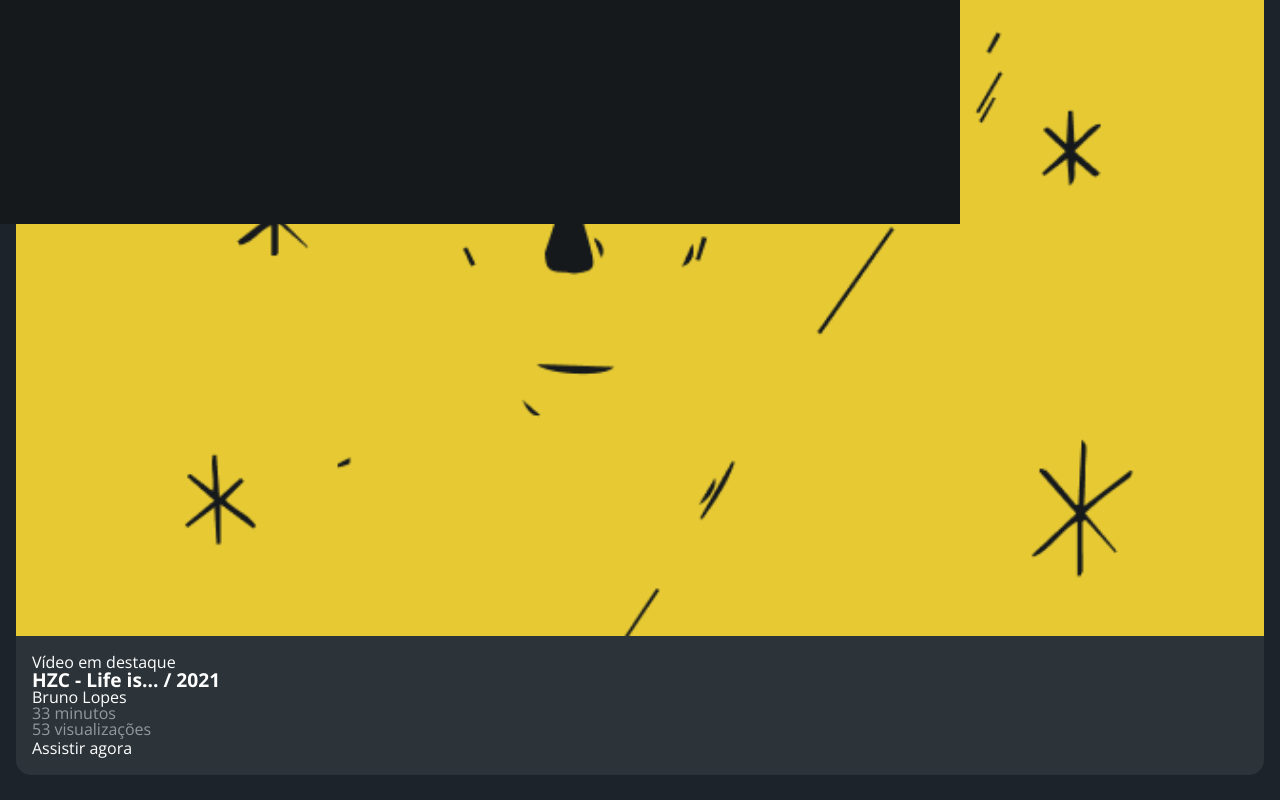
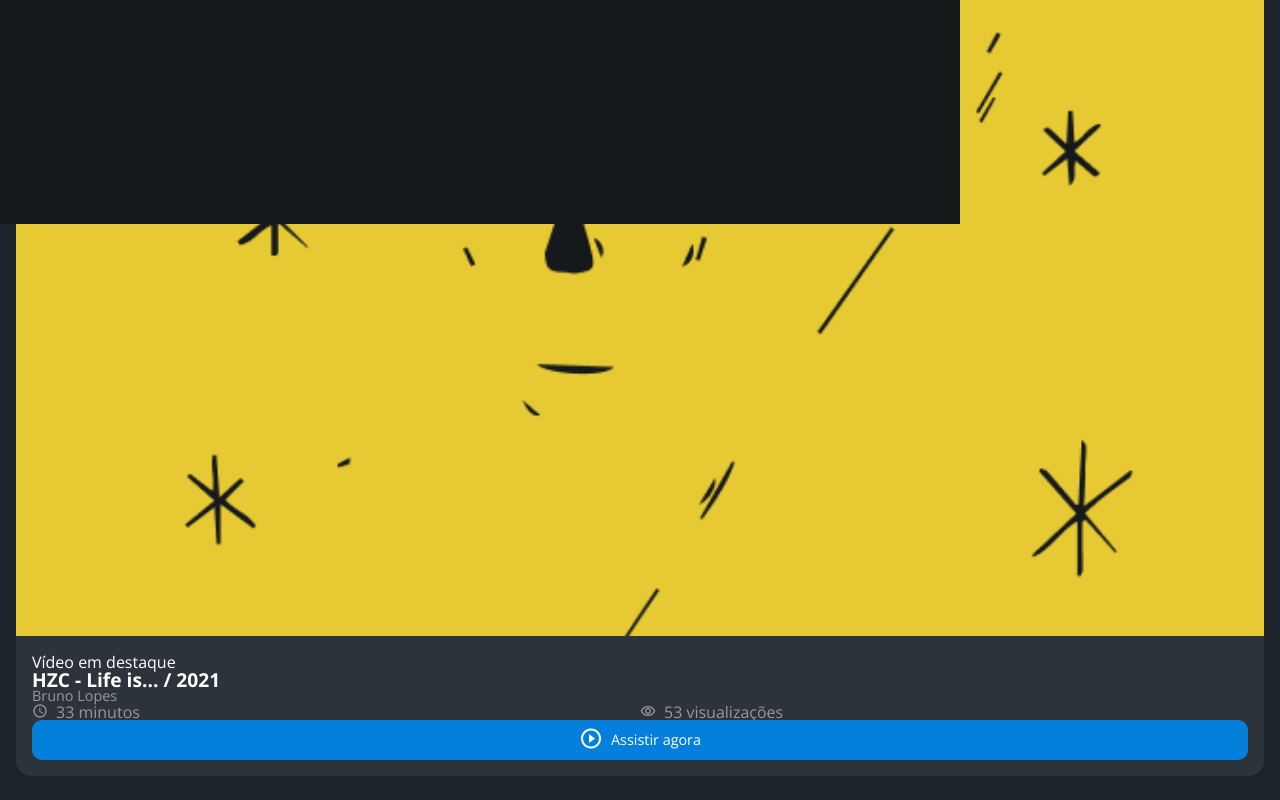
Before and after one commit to fredsons/HZC, a plain HTML site: page index.html in a window 1280 px wide. Shown: the part 632-1432 px from the top of the page. Drawn offline with nearby package versions, Linux system fonts and the light colour scheme.

Commit message:
atualizacao

```diff
--- a/assets/css/style.css
+++ b/assets/css/style.css
@@ -110,35 +110,64 @@ body {
 }
 
 .cartao__conteudo {
+  display: grid;
+  grid-template-columns: 1fr 1fr;
   padding: 16px;
+}
+
+.cartao__destaque {
+  grid-column: span 2;
 }
 
 .cartao__titulo {
   font-size: 1.2rem;
   font-weight: 700;
+  grid-column: span 2;
 }
 
-.cartao__perfi {
+.cartao__perfil {
   color: var(--fonte-alternativa);
   font-size: 0.9rem;
+  grid-column: span 2;
 }
 
 .cartao__info {
   align-items: center;
+  color: var(--fonte-alternativa);
   display: flex;
-  color: var(--fonte-alternativa);
 }
 
-.cartao__info--tempo {
+.cartao__info--tempo::before {
   content: '\e90c';
   margin-right: 8px;
 }
 
-.cartao__info--visualizacao {
+.cartao__info--visualizacao::before {
   content: '\e90f';
   margin-right: 8px;
 }
 
 .cartao__botao {
+  align-items: center;
+  background-color: var(--botao);
+  border-radius: 10px;
   display: flex;
+  font-size: 0.9rem;
+  width: 40px;
+  height: 40px;
+  justify-content: center;
 }
+
+.cartao__botao--play::before {
+  content: '\e90b';
+  font-size: 24px;
+}
+
+.cartao__botao--destaque {
+  grid-column: span 2;
+  width: 100%;
+}
+
+.cartao__botao--destaque::before {
+  margin-right: 8px;
+}
```
